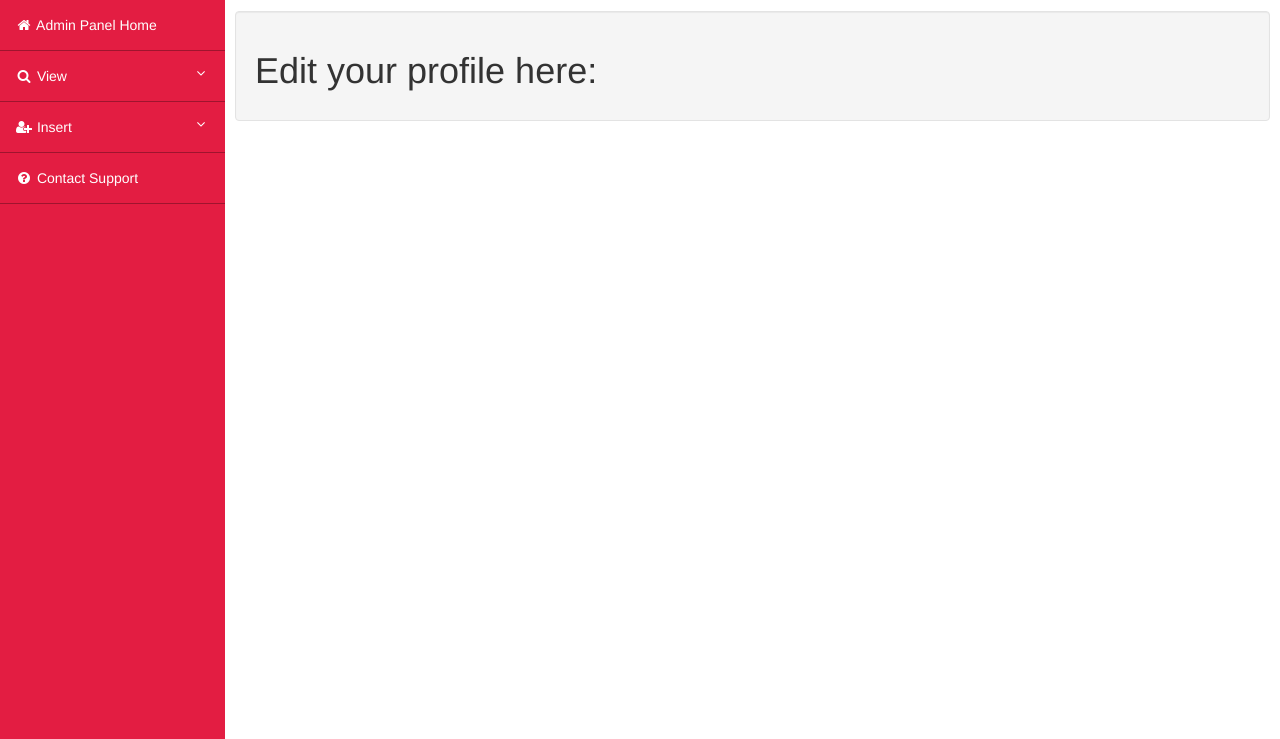
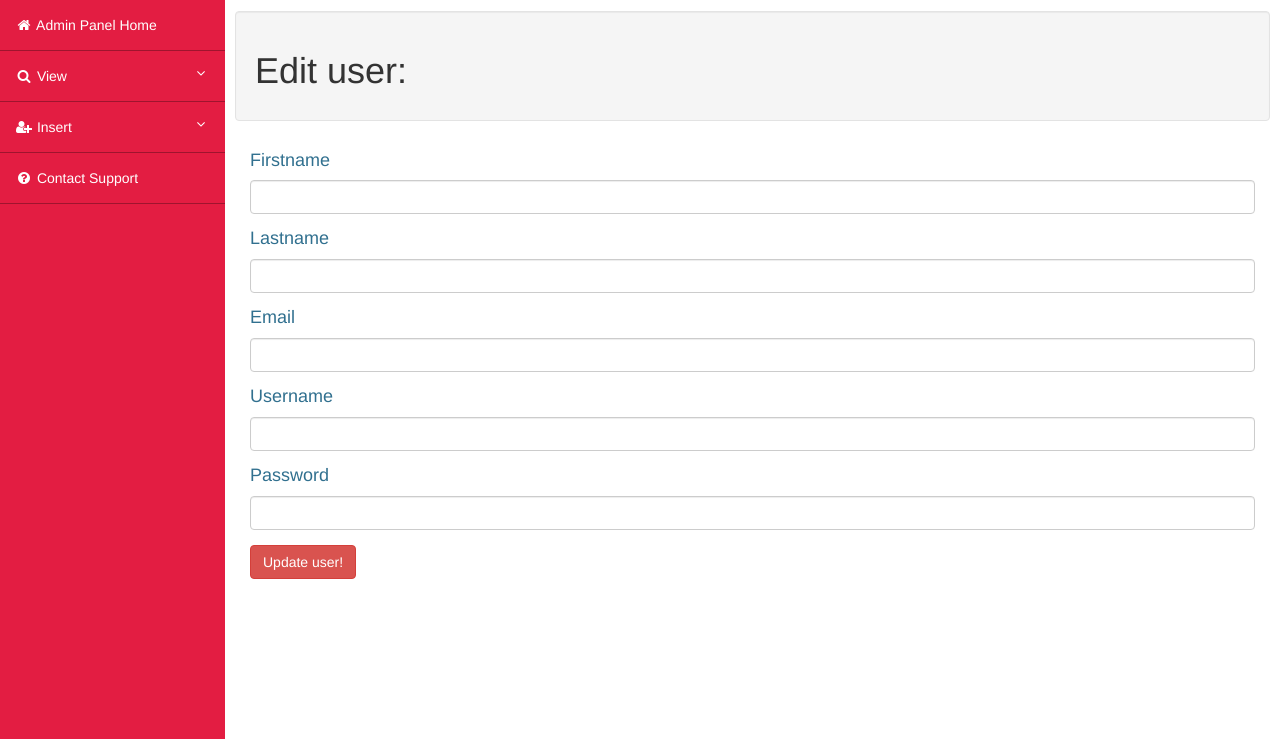
Before and after one commit to lukar1009/ChartwellOnline, a PHP site: page /admin/edit_profile.php in a window 1280 px wide. Shown: the part 61-800 px from the top of the page. Run offline with PHP 8.4, Linux system fonts and the light colour scheme; the visitor is signed in with stand-in values (Sample User, id 1); data that the repository does not hold is empty; some libraries are stand-ins or nearby versions.

Commit message:
Added edit profile

```diff
--- a/admin/edit_profile.php
+++ b/admin/edit_profile.php
@@ -2,6 +2,26 @@
 
 
 <?php require "./includes/navigation.php"; ?>
+
+<?php
+
+if(isset($_GET['user'])){
+    $user_id = mysqli_real_escape_string($connection, $_GET['user']);
+    $query = "select * from users where user_id = $user_id";
+    $result = mysqli_query($connection, $query);
+    if(!$result){
+        die("QUERY FAILED: ".mysqli_error($connection));
+    }
+
+    $row = mysqli_fetch_assoc($result);
+    $username = $row['username'];
+    $password = $row['user_password'];
+    $firstname = $row['user_firstname'];
+    $lastname = $row['user_lastname'];
+    $email = $row['user_email'];
+}
+
+?>
 
 
     <div id="page-wrapper" class="scene_element scene_element--fadeinup">
@@ -9,10 +29,45 @@
             <!-- Page Heading -->
             <div class="row" id="main" >
                 <div class="col-sm-12 col-md-12 well" id="content">
-                    <h1>Edit your profile here:</h1>
+                    <h1>Edit user:</h1>
                 </div>
             </div>
             <!-- /.row -->
+
+            <div class="edit_user_form_message" role="alert">
+
+            </div>
+
+            <div class="col-12 form-input">
+                <form id="edit_user_form" action="javascript: editProfile(<?php echo $user_id; ?>, '<?php echo $password; ?>')" method="post">
+
+                    <div class="form-group">
+                        <h4 class="text-info">Firstname</h4>
+                        <input id="firstname" name="user_firstname" type="text" class="form-control" value="<?php echo $firstname; ?>">
+                    </div>
+                    <div class="form-group">
+                        <h4 class="text-info">Lastname</h4>
+                        <input id="lastname" name="user_lastname" type="text" class="form-control" value="<?php echo $lastname; ?>">
+                    </div>
+                    <div class="form-group">
+                        <h4 class="text-info">Email</h4>
+                        <input id="email" name="user_email" type="text" class="form-control" value="<?php echo $email; ?>">
+                    </div>
+                    <div class="form-group">
+                        <h4 class="text-info">Username</h4>
+                        <input id="username" name="username" type="text" class="form-control" value="<?php echo $username; ?>">
+                    </div>
+                    <div class="form-group">
+                        <h4 class="text-info">Password</h4>
+                        <input id="password" name="user_password" type="password" class="form-control" value="<?php echo $password; ?>">
+                    </div>
+                    <button id="submit" name="submit" type="submit" class="btn btn-danger">Update user!</button>
+                </form>
+            </div>
+
+
+
+
         </div>
         <!-- /.container-fluid -->
     </div>
--- a/admin/includes/navigation.php
+++ b/admin/includes/navigation.php
@@ -28,7 +28,7 @@
                 <ul class="dropdown-menu">
                     <li><a href="../home_page.php"><i class="fa fa-fw fa-home"></i> Home Page</a></li>
 
-                    <li><a href="edit_profile.php"><i class="fa fa-fw fa-user"></i> Edit Profile</a></li>
+                    <li><a href="edit_profile.php?user=<?php echo $_SESSION['user_id']; ?>"><i class="fa fa-fw fa-user"></i> Edit Profile</a></li>
 
                     <li class="divider"></li>
                     <li><a href="../includes/logout.php"><i class="fa fa-fw fa-power-off"></i> Logout</a></li>
--- a/admin/js/main.js
+++ b/admin/js/main.js
@@ -83,6 +83,47 @@ function deleteComment(comment_id){
     }, function(data, status){
         alert(data);
     })
+}
+
+function editProfile(user_id, password){
+    $(".edit_user_form_message").removeClass("alert");
+    $(".edit_user_form_message").removeClass("alert-success");
+    $(".edit_user_form_message").removeClass("alert-danger");
+    $(".edit_user_form_message").addClass("alert");
+
+    var new_username = $("#username").val();
+    var new_password = $("#password").val();
+    var new_firstname = $("#firstname").val();
+    var new_lastname = $("#lastname").val();
+    var new_email = $("#email").val();
+    var submit = $("#submit").val();
+
+    var form_data = new FormData();
+    form_data.append("user_id", user_id);
+    form_data.append("username", new_username);
+    form_data.append("old_password", password);
+    form_data.append("password", new_password);
+    form_data.append("firstname", new_firstname);
+    form_data.append("lastname", new_lastname);
+    form_data.append("email", new_email);
+    form_data.append("submit", submit);
+
+    $.ajax({
+        url: "./includes/update_profile.php",
+        method: "POST",
+        data: form_data,
+        contentType: false,
+        cache: false,
+        processData: false,
+        success: function(data){
+            if(data == "Successfully updated profile!"){
+                $(".edit_user_form_message").addClass("alert-success");
+            }else{
+                $(".edit_user_form_message").addClass("alert-danger");
+            }
+            $(".edit_user_form_message").html(data);
+        }
+    });
 }
 
 function editUser(user_id, password, user_role, teacher_subject_id){
```
Also changed, not shown: admin/includes/update_profile.php (added, +34 -0 lines), admin/images/slider1.jpg (added), admin/images/slider2.jpg (added), admin/images/slider3.jpg (added).
